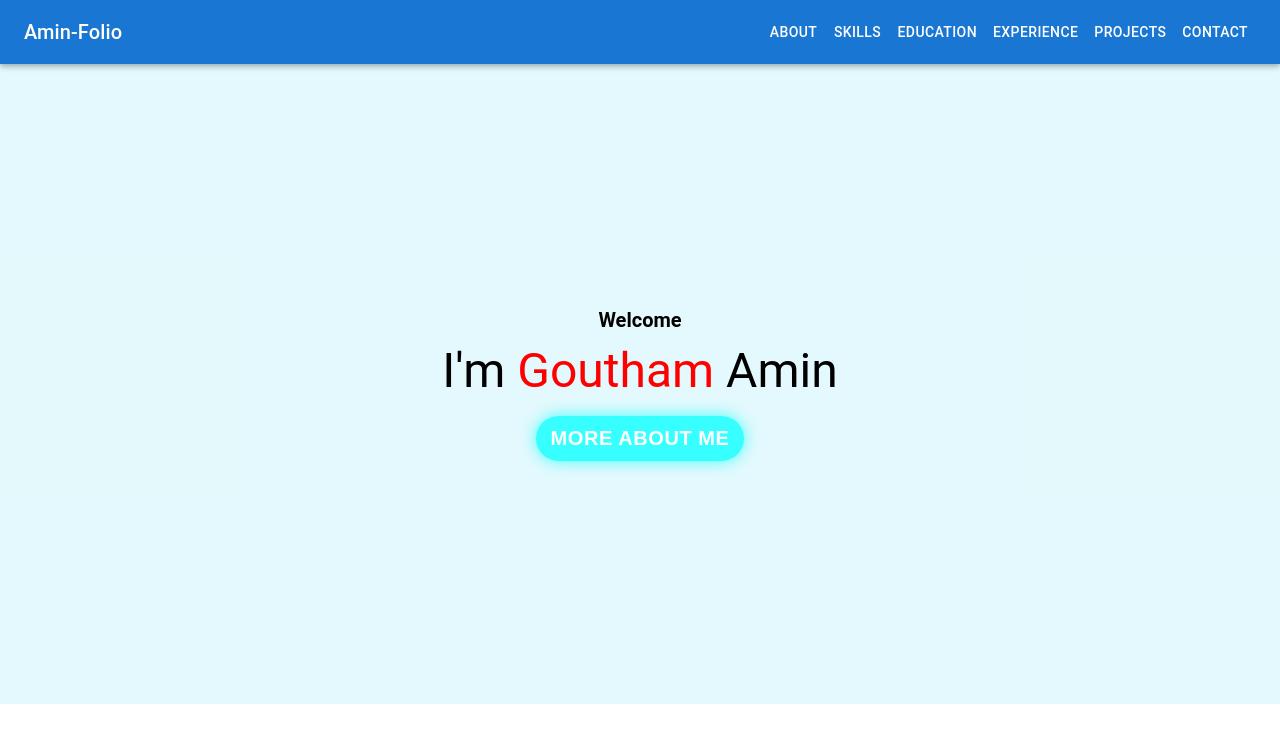
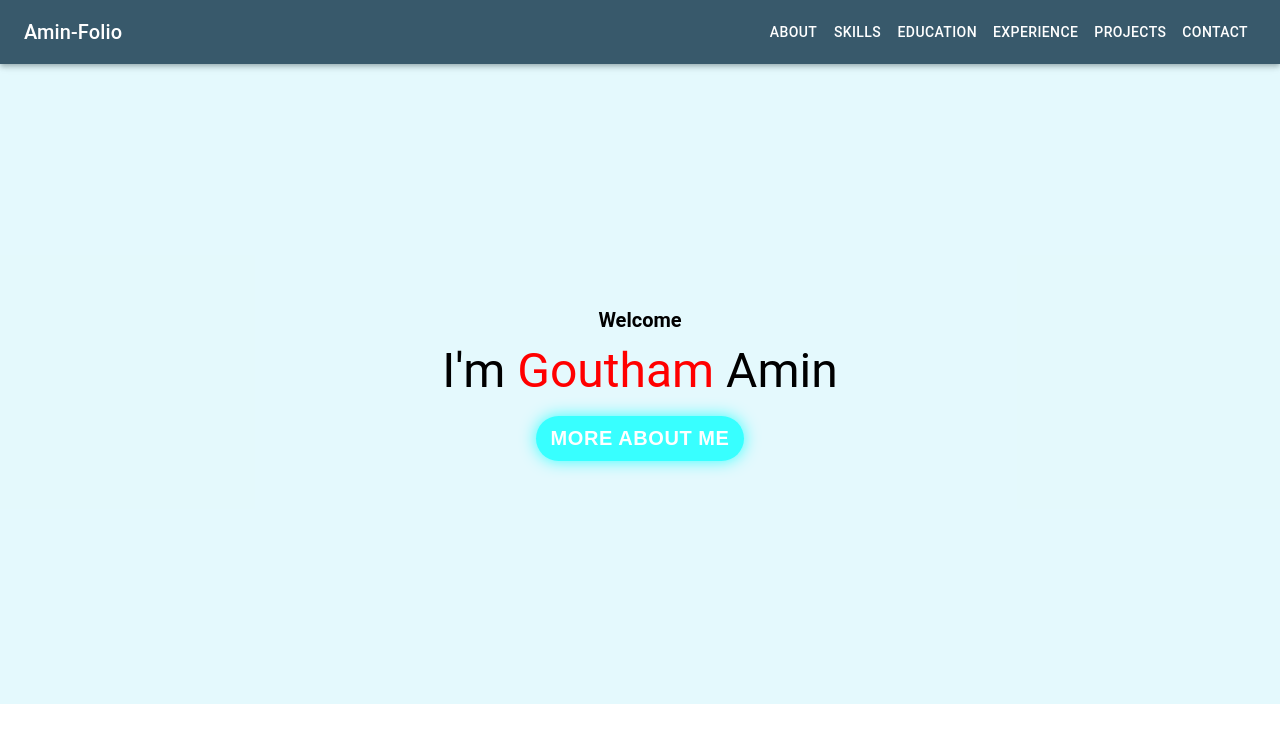
Before and after one commit to gouthamamin/Portfolio-React, a React (Create React App) app: page / in a window 1280 px wide. Shown: the top 742 px of the page. Built offline with nearby package versions, Linux system fonts and the light colour scheme.

Commit message:
Updated Header Background color

```diff
--- a/src/Components/Header.jsx
+++ b/src/Components/Header.jsx
@@ -31,7 +31,7 @@ function Header() {
 
   return (
     <div className="header">
-      <AppBar position="static">
+      <AppBar position="static" sx={{ bgcolor: "#38596b" }}>
         <Toolbar>
           <IconButton
             size="large"
```
